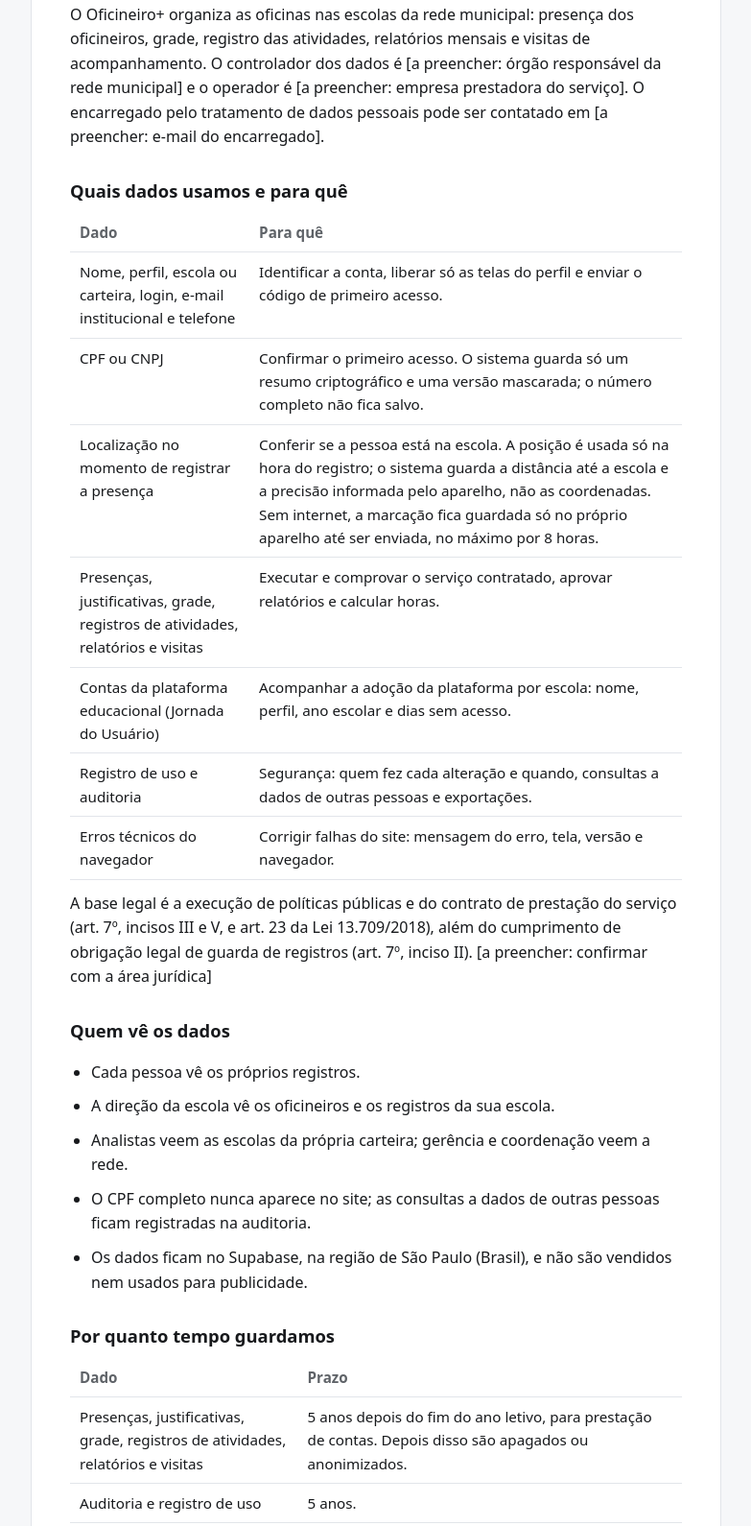
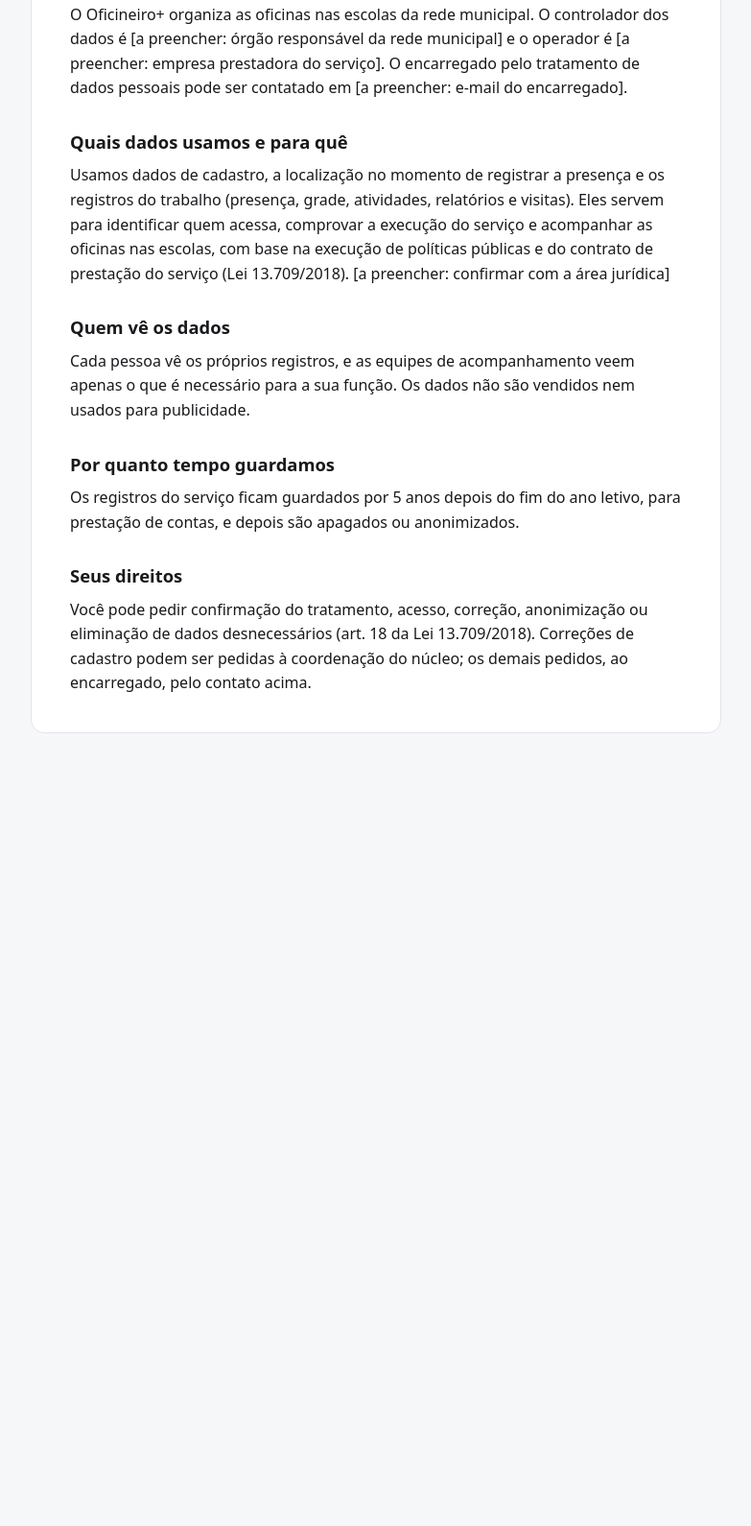
Before and after one commit to Kamadoo/oficineiro-mais, a website: page public/privacidade.html in a window 1280 px wide. Shown: the part 338-1928 px from the top of the page at 96% size, without its empty margins (248-1031 px from the left). After the commit the page ends 1158 px from the top, so only its background shows below. Drawn offline with Linux system fonts and the light colour scheme.

Commit message:
Deixa o aviso de privacidade enxuto, sem detalhes técnicos do sistema, e corrige o contraste dos links das páginas públicas

```diff
--- a/public/privacidade.html
+++ b/public/privacidade.html
@@ -7,7 +7,7 @@
 <title>Oficineiro+ · Aviso de privacidade</title>
 <link rel="icon" href="brand/favicon.svg" type="image/svg+xml">
 <style>
-  :root { color-scheme: light dark; --texto: #17191c; --suave: #5f6368; --fundo: #f6f7f9; --cartao: #fff; --borda: #e2e5ea; --destaque: #0b7ea3; }
+  :root { color-scheme: light dark; --texto: #17191c; --suave: #5f6368; --fundo: #f6f7f9; --cartao: #fff; --borda: #e2e5ea; --destaque: #0a7396; }
   @media (prefers-color-scheme: dark) { :root { --texto: #e8eaed; --suave: #a8adb5; --fundo: #121417; --cartao: #1b1e22; --borda: #2c3036; --destaque: #5cc8ea; } }
   * { box-sizing: border-box; }
   body { margin: 0; font: 16px/1.6 system-ui, -apple-system, 'Segoe UI', sans-serif; color: var(--texto); background: var(--fundo); }
@@ -15,11 +15,7 @@
   article { background: var(--cartao); border: 1px solid var(--borda); border-radius: 14px; padding: 28px clamp(18px, 4vw, 40px); }
   h1 { font-size: 1.7rem; line-height: 1.2; margin: 0 0 6px; }
   h2 { font-size: 1.15rem; margin: 28px 0 8px; }
-  p, li { margin: 0 0 10px; }
-  ul { padding-left: 22px; }
-  table { width: 100%; border-collapse: collapse; font-size: 0.95rem; margin: 8px 0 12px; }
-  th, td { text-align: left; vertical-align: top; padding: 8px 10px; border-bottom: 1px solid var(--borda); }
-  th { color: var(--suave); font-weight: 600; }
+  p { margin: 0 0 10px; }
   .nota { color: var(--suave); font-size: 0.9rem; }
   .rascunho { border-left: 4px solid #b26b00; background: rgba(178, 107, 0, 0.1); padding: 10px 14px; border-radius: 6px; margin: 14px 0 20px; }
   a { color: var(--destaque); }
@@ -31,53 +27,23 @@
   <a class="voltar" href="./">← Voltar ao Oficineiro+</a>
   <article>
     <h1>Aviso de privacidade</h1>
-    <p class="nota">Versão 1.1.0 · novembro de 2026</p>
+    <p class="nota">Novembro de 2026</p>
     <p class="rascunho"><strong>Rascunho para revisão jurídica.</strong> Os trechos marcados com [a preencher] dependem do contrato entre a prestadora do serviço e a rede municipal de ensino.</p>
 
     <h2>Quem trata os dados</h2>
-    <p>O Oficineiro+ organiza as oficinas nas escolas da rede municipal: presença dos oficineiros, grade, registro das atividades, relatórios mensais e visitas de acompanhamento. O controlador dos dados é [a preencher: órgão responsável da rede municipal] e o operador é [a preencher: empresa prestadora do serviço]. O encarregado pelo tratamento de dados pessoais pode ser contatado em [a preencher: e-mail do encarregado].</p>
+    <p>O Oficineiro+ organiza as oficinas nas escolas da rede municipal. O controlador dos dados é [a preencher: órgão responsável da rede municipal] e o operador é [a preencher: empresa prestadora do serviço]. O encarregado pelo tratamento de dados pessoais pode ser contatado em [a preencher: e-mail do encarregado].</p>
 
     <h2>Quais dados usamos e para quê</h2>
-    <table>
-      <thead><tr><th scope="col">Dado</th><th scope="col">Para quê</th></tr></thead>
-      <tbody>
-        <tr><td>Nome, perfil, escola ou carteira, login, e-mail institucional e telefone</td><td>Identificar a conta, liberar só as telas do perfil e enviar o código de primeiro acesso.</td></tr>
-        <tr><td>CPF ou CNPJ</td><td>Confirmar o primeiro acesso. O sistema guarda só um resumo criptográfico e uma versão mascarada; o número completo não fica salvo.</td></tr>
-        <tr><td>Localização no momento de registrar a presença</td><td>Conferir se a pessoa está na escola. A posição é usada só na hora do registro; o sistema guarda a distância até a escola e a precisão informada pelo aparelho, não as coordenadas. Sem internet, a marcação fica guardada só no próprio aparelho até ser enviada, no máximo por 8 horas.</td></tr>
-        <tr><td>Presenças, justificativas, grade, registros de atividades, relatórios e visitas</td><td>Executar e comprovar o serviço contratado, aprovar relatórios e calcular horas.</td></tr>
-        <tr><td>Contas da plataforma educacional (Jornada do Usuário)</td><td>Acompanhar a adoção da plataforma por escola: nome, perfil, ano escolar e dias sem acesso.</td></tr>
-        <tr><td>Registro de uso e auditoria</td><td>Segurança: quem fez cada alteração e quando, consultas a dados de outras pessoas e exportações.</td></tr>
-        <tr><td>Erros técnicos do navegador</td><td>Corrigir falhas do site: mensagem do erro, tela, versão e navegador.</td></tr>
-      </tbody>
-    </table>
-    <p>A base legal é a execução de políticas públicas e do contrato de prestação do serviço (art. 7º, incisos III e V, e art. 23 da Lei 13.709/2018), além do cumprimento de obrigação legal de guarda de registros (art. 7º, inciso II). [a preencher: confirmar com a área jurídica]</p>
+    <p>Usamos dados de cadastro, a localização no momento de registrar a presença e os registros do trabalho (presença, grade, atividades, relatórios e visitas). Eles servem para identificar quem acessa, comprovar a execução do serviço e acompanhar as oficinas nas escolas, com base na execução de políticas públicas e do contrato de prestação do serviço (Lei 13.709/2018). [a preencher: confirmar com a área jurídica]</p>
 
     <h2>Quem vê os dados</h2>
-    <ul>
-      <li>Cada pessoa vê os próprios registros.</li>
-      <li>A direção da escola vê os oficineiros e os registros da sua escola.</li>
-      <li>Analistas veem as escolas da própria carteira; gerência e coordenação veem a rede.</li>
-      <li>O CPF completo nunca aparece no site; as consultas a dados de outras pessoas ficam registradas na auditoria.</li>
-      <li>Os dados ficam no Supabase, na região de São Paulo (Brasil), e não são vendidos nem usados para publicidade.</li>
-    </ul>
+    <p>Cada pessoa vê os próprios registros, e as equipes de acompanhamento veem apenas o que é necessário para a sua função. Os dados não são vendidos nem usados para publicidade.</p>
 
     <h2>Por quanto tempo guardamos</h2>
-    <table>
-      <thead><tr><th scope="col">Dado</th><th scope="col">Prazo</th></tr></thead>
-      <tbody>
-        <tr><td>Presenças, justificativas, grade, registros de atividades, relatórios e visitas</td><td>5 anos depois do fim do ano letivo, para prestação de contas. Depois disso são apagados ou anonimizados.</td></tr>
-        <tr><td>Auditoria e registro de uso</td><td>5 anos.</td></tr>
-        <tr><td>Erros técnicos do navegador</td><td>90 dias, com exclusão automática.</td></tr>
-        <tr><td>Conta desativada</td><td>Removida 30 dias depois da desativação. Se houver registros ligados a ela, o nome e os dados de contato são apagados e os registros ficam anônimos.</td></tr>
-        <tr><td>Tentativas de acesso (em resumo criptográfico)</td><td>Até 1 dia, apenas para limitar tentativas repetidas.</td></tr>
-      </tbody>
-    </table>
+    <p>Os registros do serviço ficam guardados por 5 anos depois do fim do ano letivo, para prestação de contas, e depois são apagados ou anonimizados.</p>
 
     <h2>Seus direitos</h2>
-    <p>Você pode pedir confirmação do tratamento, acesso, correção, anonimização ou eliminação de dados desnecessários, e informações sobre compartilhamento (art. 18 da Lei 13.709/2018). Correções de cadastro podem ser pedidas à coordenação do núcleo; os demais pedidos, ao encarregado, pelo contato acima.</p>
-
-    <h2>Segurança</h2>
-    <p>Acesso com senha e código do autenticador (MFA), regras de acesso por perfil aplicadas no próprio banco de dados, conexão cifrada, limite de tentativas e registro de auditoria. Detalhes técnicos estão em <a href="https://github.com/Kamadoo/oficineiro-mais/blob/main/docs/seguranca.md">docs/seguranca.md</a>.</p>
+    <p>Você pode pedir confirmação do tratamento, acesso, correção, anonimização ou eliminação de dados desnecessários (art. 18 da Lei 13.709/2018). Correções de cadastro podem ser pedidas à coordenação do núcleo; os demais pedidos, ao encarregado, pelo contato acima.</p>
   </article>
 </main>
 </body>
```
Also changed, not shown: docs/operacao.md (+1 -1 lines), public/ajuda.html (+1 -1 lines), CHANGELOG.md.
